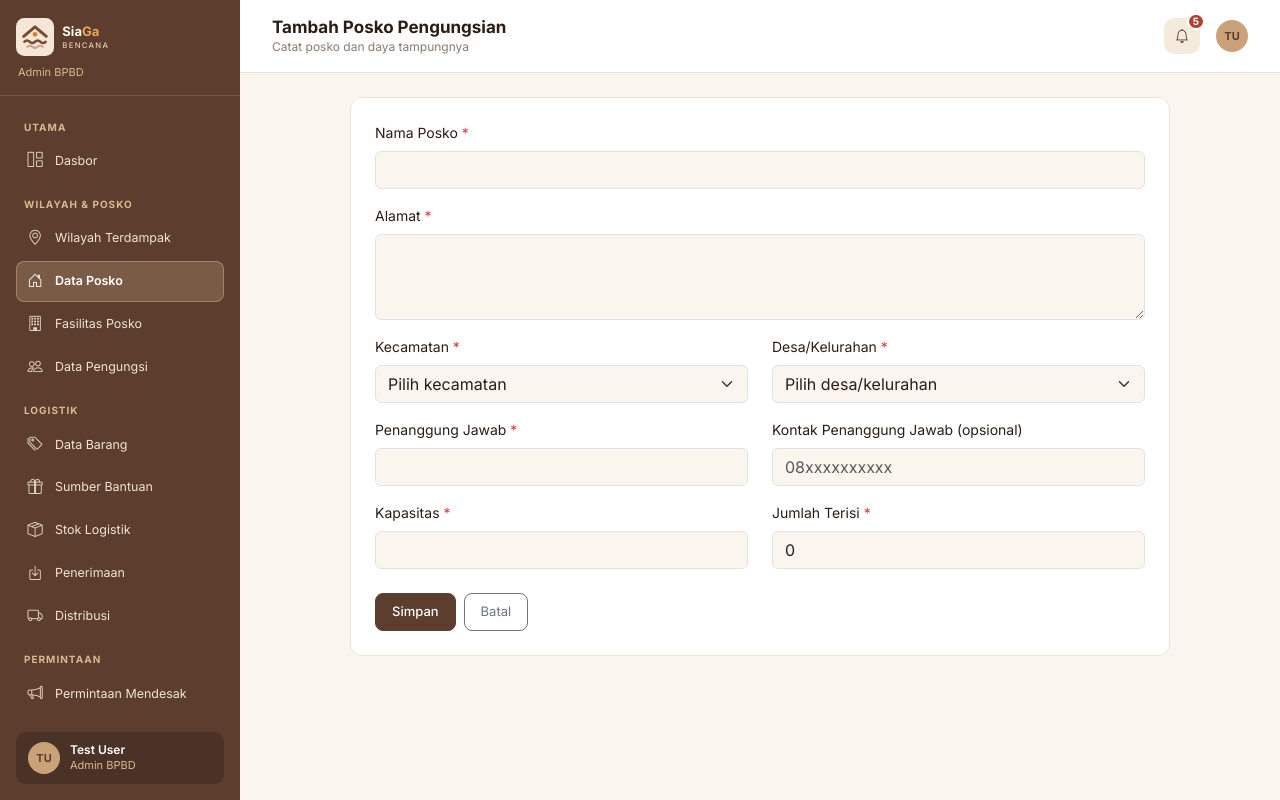
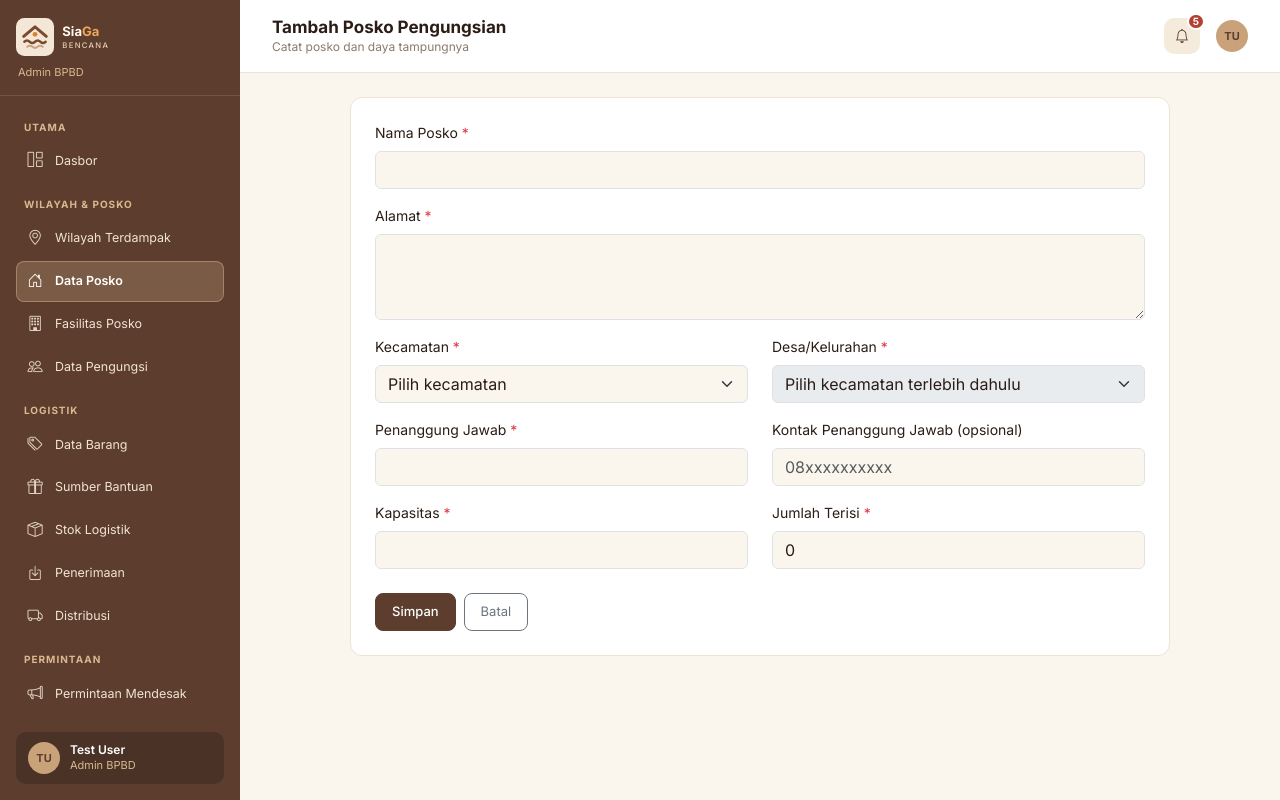
Before and after one commit to PPL-SI4807-KELA-A/SiaGa-Bencana, a Laravel app: page /admin/posko/create in a window 1280 px wide. Run offline with Laravel 12, Linux system fonts and the light colour scheme; a user stored in the database is signed in; data comes from the database, SQL or seed files in the repository.

Commit message:
DAHIF-2 Kelola Data Posko Pengungsian: saring desa sesuai kecamatan

```diff
--- a/resources/views/posko/_form.blade.php
+++ b/resources/views/posko/_form.blade.php
@@ -1,3 +1,8 @@
+@php
+    $kecamatanTerpilih = old('kecamatan', $posko->kecamatan ?? '');
+    $desaTerpilih = old('desa_kelurahan', $posko->desa_kelurahan ?? '');
+@endphp
+
 <form method="POST" action="{{ $formAction }}">
     @csrf
     @if ($formMethod !== 'POST')
@@ -29,15 +34,10 @@
         </div>
         <div class="col-md-6 mb-3">
             <label for="desa_kelurahan" class="form-label">Desa/Kelurahan <span class="text-danger">*</span></label>
-            <select id="desa_kelurahan" name="desa_kelurahan" class="form-select @error('desa_kelurahan') is-invalid @enderror" required>
-                <option value="">Pilih desa/kelurahan</option>
-                @foreach ($desaPerKecamatan as $namaKecamatan => $daftarDesa)
-                    <optgroup label="Kecamatan {{ $namaKecamatan }}">
-                        @foreach ($daftarDesa as $desa)
-                            <option value="{{ $desa }}" @selected(old('desa_kelurahan', $posko->desa_kelurahan ?? null) === $desa)>{{ $desa }}</option>
-                        @endforeach
-                    </optgroup>
-                @endforeach
+            <select id="desa_kelurahan" name="desa_kelurahan"
+                    class="form-select @error('desa_kelurahan') is-invalid @enderror"
+                    @disabled($kecamatanTerpilih === '') required>
+                <option value="">Pilih kecamatan terlebih dahulu</option>
             </select>
             @error('desa_kelurahan') <div class="invalid-feedback">{{ $message }}</div> @enderror
         </div>
@@ -74,3 +74,38 @@
         <a href="{{ route('posko.index') }}" class="btn btn-outline-secondary">Batal</a>
     </div>
 </form>
+
+@push('scripts')
+<script>
+    document.addEventListener('DOMContentLoaded', function () {
+        const kecamatanSelect = document.getElementById('kecamatan');
+        const desaSelect = document.getElementById('desa_kelurahan');
+        const desaPerKecamatan = @json($desaPerKecamatan);
+        const desaAwal = @json($desaTerpilih);
+
+        function isiPilihanDesa(desaTerpilih = '') {
+            const daftarDesa = desaPerKecamatan[kecamatanSelect.value] || [];
+            desaSelect.replaceChildren();
+
+            if (!kecamatanSelect.value || daftarDesa.length === 0) {
+                desaSelect.add(new Option('Pilih kecamatan terlebih dahulu', ''));
+                desaSelect.disabled = true;
+                return;
+            }
+
+            desaSelect.add(new Option('Pilih desa/kelurahan', ''));
+            daftarDesa.forEach(function (desa) {
+                const option = new Option(desa, desa);
+                option.selected = desa === desaTerpilih;
+                desaSelect.add(option);
+            });
+            desaSelect.disabled = false;
+        }
+
+        isiPilihanDesa(desaAwal);
+        kecamatanSelect.addEventListener('change', function () {
+            isiPilihanDesa();
+        });
+    });
+</script>
+@endpush
```
Also changed, not shown: tests/Feature/PoskoTest.php (+9 -0 lines).
